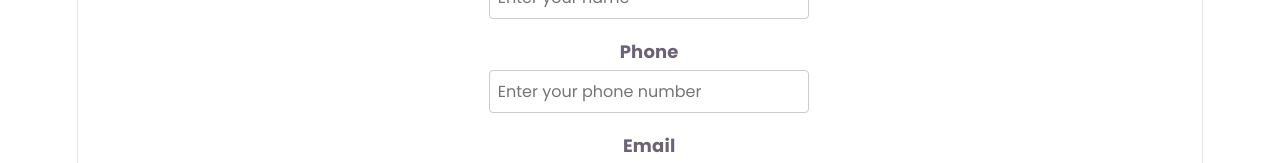
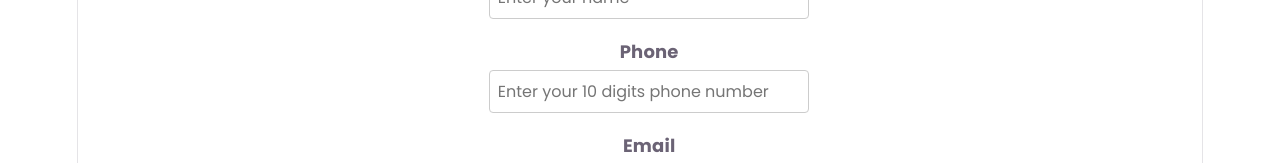
Before and after one commit to oneuser24/med_appt, a React (Vite) app: page /signup in a window 1280 px wide. Shown: the part 330-493 px from the top of the page. Built offline with nearby package versions, Linux system fonts and the light colour scheme.

Commit message:
Add validation for phone number length

```diff
--- a/src/Components/Sign_Up/Sign_Up.jsx
+++ b/src/Components/Sign_Up/Sign_Up.jsx
@@ -22,7 +22,7 @@ const Sign_Up = () => {
 
                         <div className="form-group"> {/* Form group for user's phone number */}
                             <label for="phone">Phone</label> {/* Label for phone input field */}
-                            <input type="tel" name="phone" id="phone" required className="form-control" placeholder="Enter your phone number" aria-describedby="helpId" /> {/* Tel input field for phone number */}
+                            <input type="tel" name="phone" id="phone" required pattern="[0-9]{10}" className="form-control" placeholder="Enter your 10 digits phone number" aria-describedby="helpId" /> {/* Tel input field for phone number */}
                         </div>
 
                         <div className="form-group"> {/* Form group for user's email */}
```
